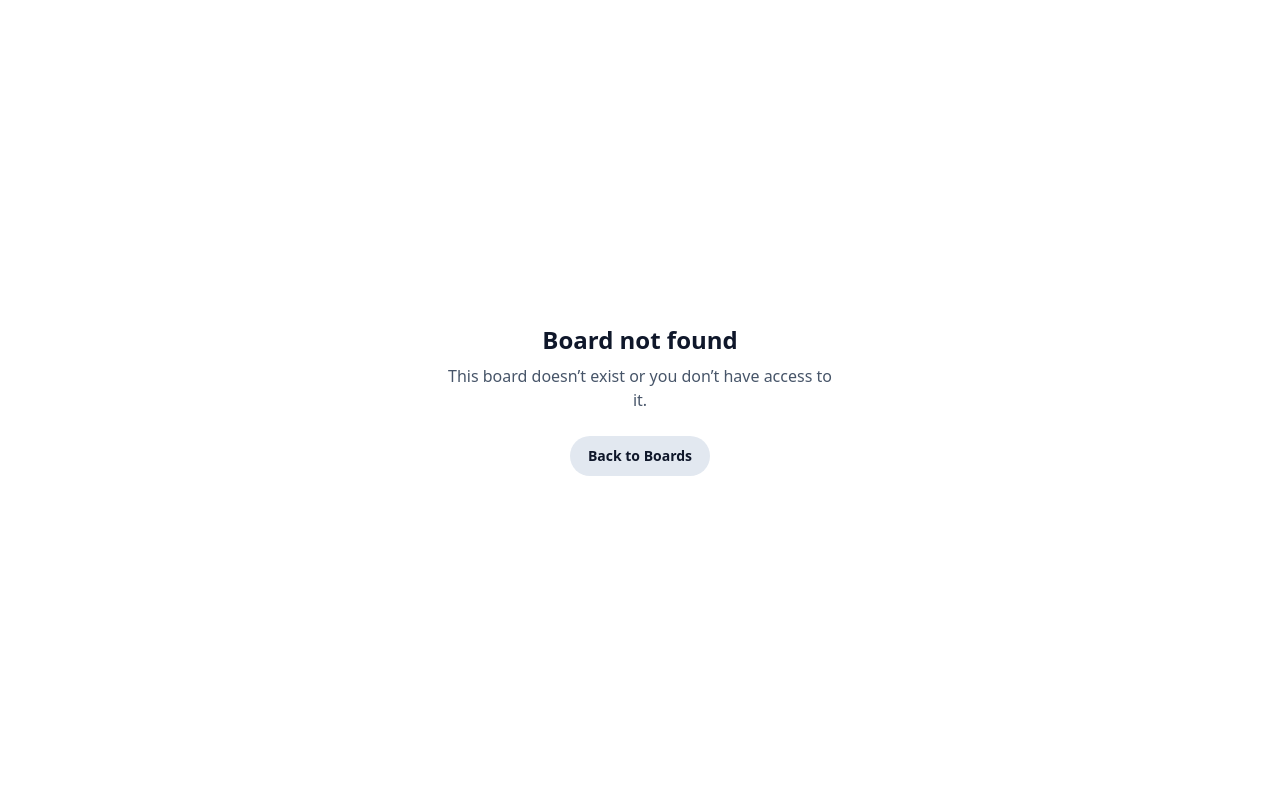
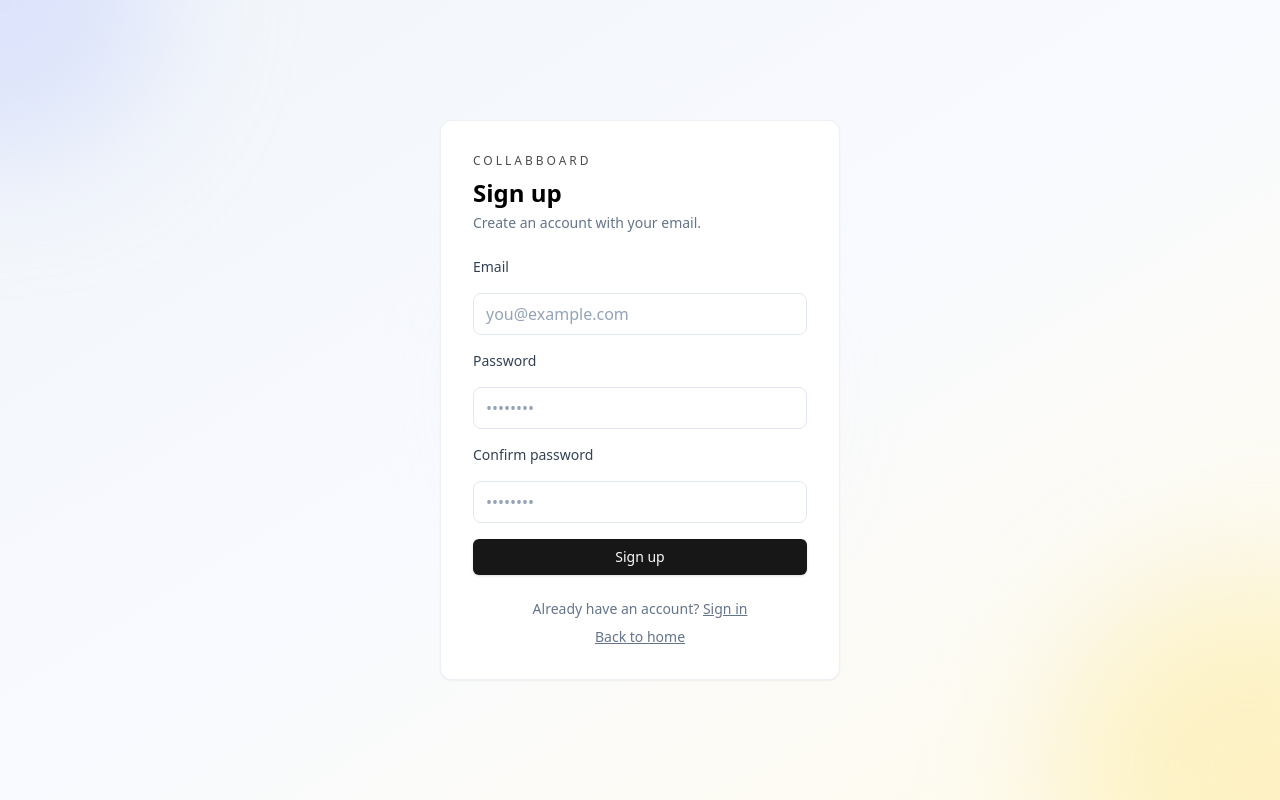
Before and after one commit to swifttarrow/collabBoard, a Next.js app: page /signup in a window 1280 px wide. Before the commit this address had no page. Built offline with nearby package versions, Linux system fonts and the light colour scheme.

Commit message:
feat(auth): add signup page for email+password registration
Co-authored-by: Cursor <cursoragent@cursor.com>

```diff
--- /dev/null
+++ b/src/app/signup/page.tsx
@@ -0,0 +1,156 @@
+"use client";
+
+import { useState } from "react";
+import Link from "next/link";
+import { useRouter, useSearchParams } from "next/navigation";
+import { createClient } from "@/lib/supabase/client";
+import { Button } from "@/components/ui/button";
+
+export default function SignUpPage() {
+  const [email, setEmail] = useState("");
+  const [password, setPassword] = useState("");
+  const [confirmPassword, setConfirmPassword] = useState("");
+  const [loading, setLoading] = useState(false);
+  const [error, setError] = useState<string | null>(null);
+  const router = useRouter();
+  const searchParams = useSearchParams();
+
+  const next = searchParams.get("next") ?? "/boards";
+
+  async function handleSubmit(e: React.FormEvent) {
+    e.preventDefault();
+    setError(null);
+    if (password !== confirmPassword) {
+      setError("Passwords do not match.");
+      return;
+    }
+    if (password.length < 6) {
+      setError("Password must be at least 6 characters.");
+      return;
+    }
+    setLoading(true);
+    const supabase = createClient();
+    const { error: err } = await supabase.auth.signUp({
+      email: email.trim(),
+      password,
+    });
+    setLoading(false);
+    if (err) {
+      setError(err.message);
+      return;
+    }
+    router.push(next);
+    router.refresh();
+  }
+
+  const backdrop = (
+    <>
+      <div
+        className="pointer-events-none absolute -left-40 -top-40 h-80 w-80 rounded-full bg-indigo-200/50 blur-3xl"
+        aria-hidden
+      />
+      <div
+        className="pointer-events-none absolute -bottom-40 -right-40 h-96 w-96 rounded-full bg-amber-200/40 blur-3xl"
+        aria-hidden
+      />
+      <div
+        className="pointer-events-none absolute left-1/2 top-1/3 h-64 w-64 -translate-x-1/2 rounded-full bg-slate-200/30 blur-3xl"
+        aria-hidden
+      />
+    </>
+  );
+
+  return (
+    <div className="relative min-h-screen overflow-hidden bg-gradient-to-br from-slate-100 via-indigo-50/40 to-amber-50">
+      {backdrop}
+      <div className="relative grid min-h-screen place-items-center p-4">
+        <main className="w-full max-w-[400px] rounded-xl border border-slate-200/60 bg-white p-8 shadow-sm">
+          <div className="text-xs uppercase tracking-[0.25em] opacity-70">
+            COLLABBOARD
+          </div>
+          <h1 className="mt-2 text-2xl font-semibold">Sign up</h1>
+          <p className="mt-1 text-sm text-slate-500">
+            Create an account with your email.
+          </p>
+
+          {error && (
+            <p className="mt-3 rounded-md bg-red-50 px-3 py-2 text-sm text-red-700">
+              {error}
+            </p>
+          )}
+
+          <form onSubmit={handleSubmit} className="mt-6 space-y-4">
+            <label
+              htmlFor="email"
+              className="block text-sm font-medium text-slate-700"
+            >
+              Email
+            </label>
+            <input
+              id="email"
+              type="email"
+              value={email}
+              onChange={(e) => setEmail(e.target.value)}
+              placeholder="you@example.com"
+              required
+              autoComplete="email"
+              className="w-full rounded-lg border border-slate-200 bg-white px-3 py-2 text-slate-900 placeholder:text-slate-400 focus:border-slate-400 focus:outline-none focus:ring-1 focus:ring-slate-400"
+            />
+            <label
+              htmlFor="password"
+              className="block text-sm font-medium text-slate-700"
+            >
+              Password
+            </label>
+            <input
+              id="password"
+              type="password"
+              value={password}
+              onChange={(e) => setPassword(e.target.value)}
+              placeholder="••••••••"
+              required
+              autoComplete="new-password"
+              minLength={6}
+              className="w-full rounded-lg border border-slate-200 bg-white px-3 py-2 text-slate-900 placeholder:text-slate-400 focus:border-slate-400 focus:outline-none focus:ring-1 focus:ring-slate-400"
+            />
+            <label
+              htmlFor="confirmPassword"
+              className="block text-sm font-medium text-slate-700"
+            >
+              Confirm password
+            </label>
+            <input
+              id="confirmPassword"
+              type="password"
+              value={confirmPassword}
+              onChange={(e) => setConfirmPassword(e.target.value)}
+              placeholder="••••••••"
+              required
+              autoComplete="new-password"
+              minLength={6}
+              className="w-full rounded-lg border border-slate-200 bg-white px-3 py-2 text-slate-900 placeholder:text-slate-400 focus:border-slate-400 focus:outline-none focus:ring-1 focus:ring-slate-400"
+            />
+            <Button type="submit" className="w-full" disabled={loading}>
+              {loading ? "Creating account…" : "Sign up"}
+            </Button>
+          </form>
+
+          <p className="mt-6 text-center text-sm text-slate-500">
+            Already have an account?{" "}
+            <Link
+              href={`/login${next !== "/boards" ? `?next=${encodeURIComponent(next)}` : ""}`}
+              className="font-medium underline hover:text-slate-700"
+            >
+              Sign in
+            </Link>
+          </p>
+          <p className="mt-2 text-center text-sm text-slate-500">
+            <Link href="/" className="underline hover:text-slate-700">
+              Back to home
+            </Link>
+          </p>
+        </main>
+      </div>
+    </div>
+  );
+}
```
